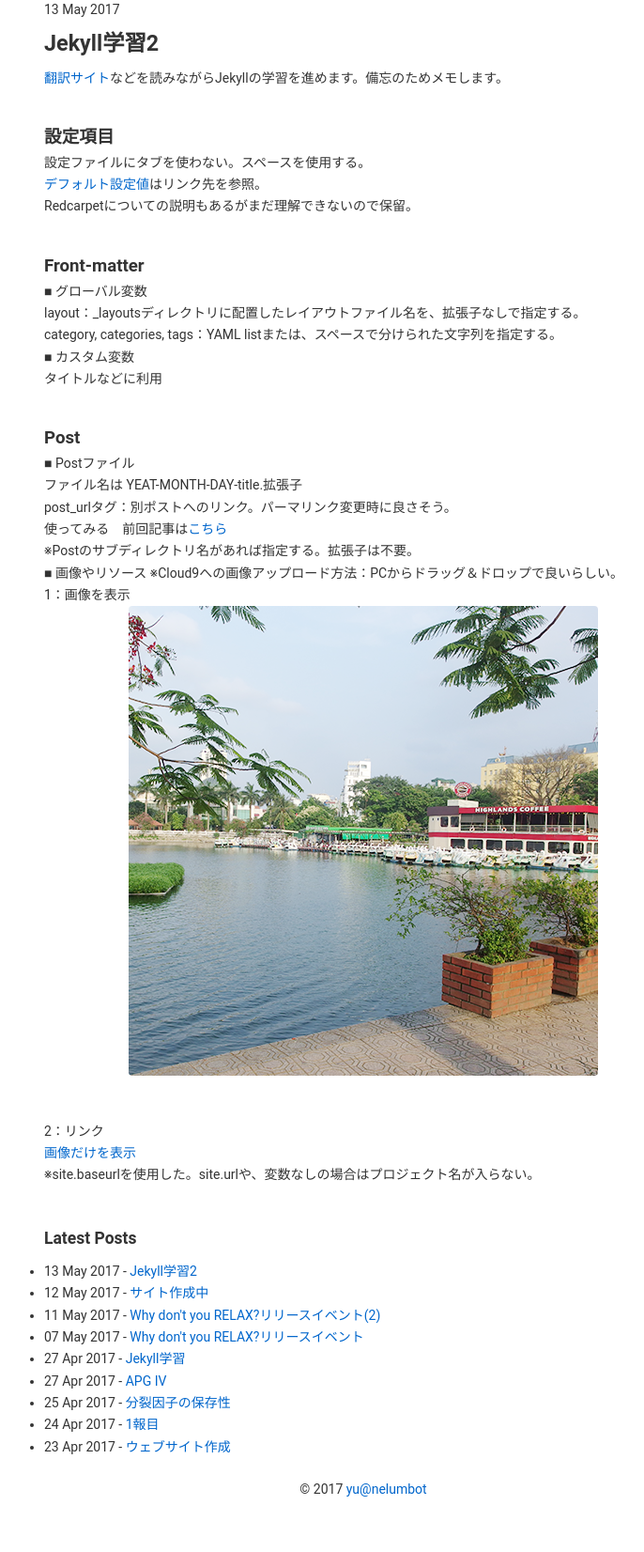
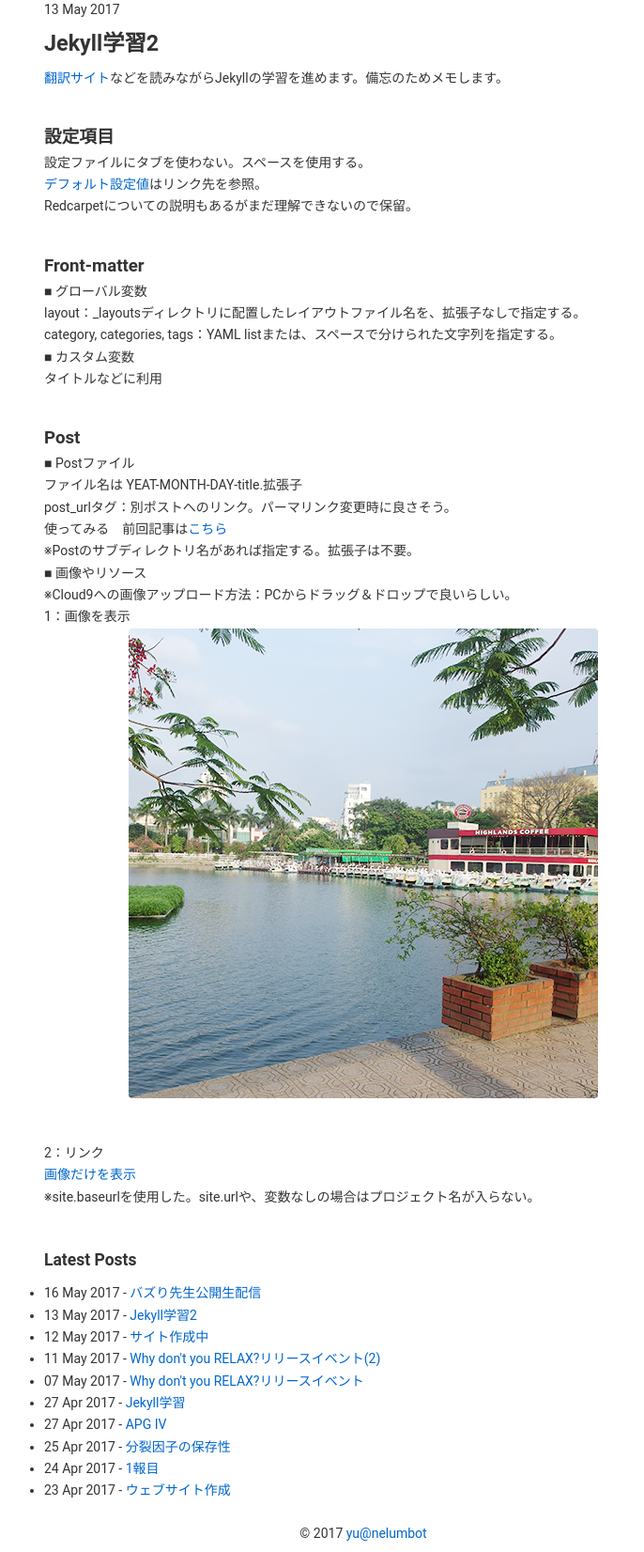
Before and after one commit to yunelumbot/test-site, a Jekyll site: the page built from _posts/2017-05/2017-05-13-jekyllstudy2.md, in a window 1280 px wide. Shown: the whole page at 94% size, without its empty margins (253-939 px from the left). Built offline with Jekyll 4.4.1, drawn with Linux system fonts in a browser that asks for light colours; before the commit the page ends 1606 px from its top, so only the background shows below that; part of the change alters nothing that is shown.

Commit message:
投稿追加

```diff
--- /dev/null
+++ b/_posts/2017-05/2017-05-16-bazuri.md
@@ -0,0 +1,14 @@
+---
+layout: post
+category: 9nine
+title: バズり先生公開生配信
+---
+5月14日(日)にバズり先生の公開生配信が開催されました。前回はTOHOシネマズでしたが、今回は浅草九劇での開催！オープニングではみんなで胸に風船を詰めるというちょっとおバカなイベントから始まり、halno先生に教わった浮遊写真をみんなで撮ったり、ウォーキングデッド風に司会のきくりんを襲う映像を撮ったり、本当に楽しい1時間でしたw マネキンチャレンジでのうっきーの監督っぷりが光っていました。
+
+放送後には抽選で選ばれた人のスマホでうっきーまたはひろろの動画を撮ってもらえるイベントがありました。ただし、うっきーかひろろに告白されて振る、というシチュエーションです。皆さんのリアクションが超面白かったですw サイン入りのビニール傘のプレゼントもありました！
+
+バズり先生の公開生配信、また開催されるかもしれないので、楽しみです。
+
+![バズり先生公開生配信](https://pbs.twimg.com/media/C_yO5osUQAM0AtT.jpg)
+
+{% include youtubePlayer.html id="Zz4yQgbgNsw" %}
```
Also changed, not shown: _posts/2017-05/2017-05-13-jekyllstudy2.md (line endings or trailing spaces).
